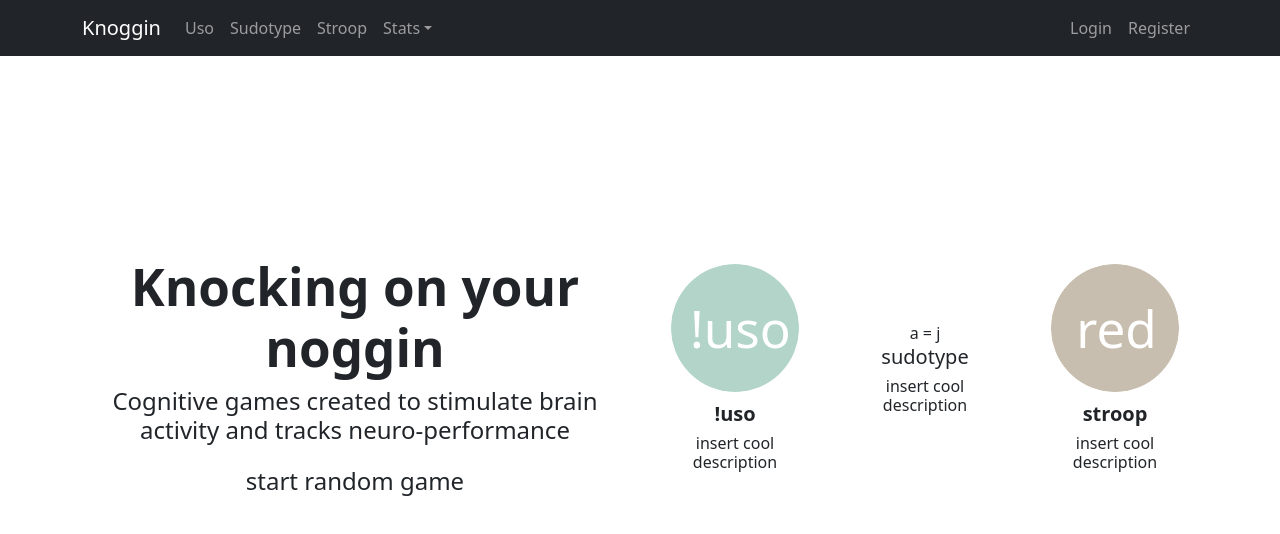
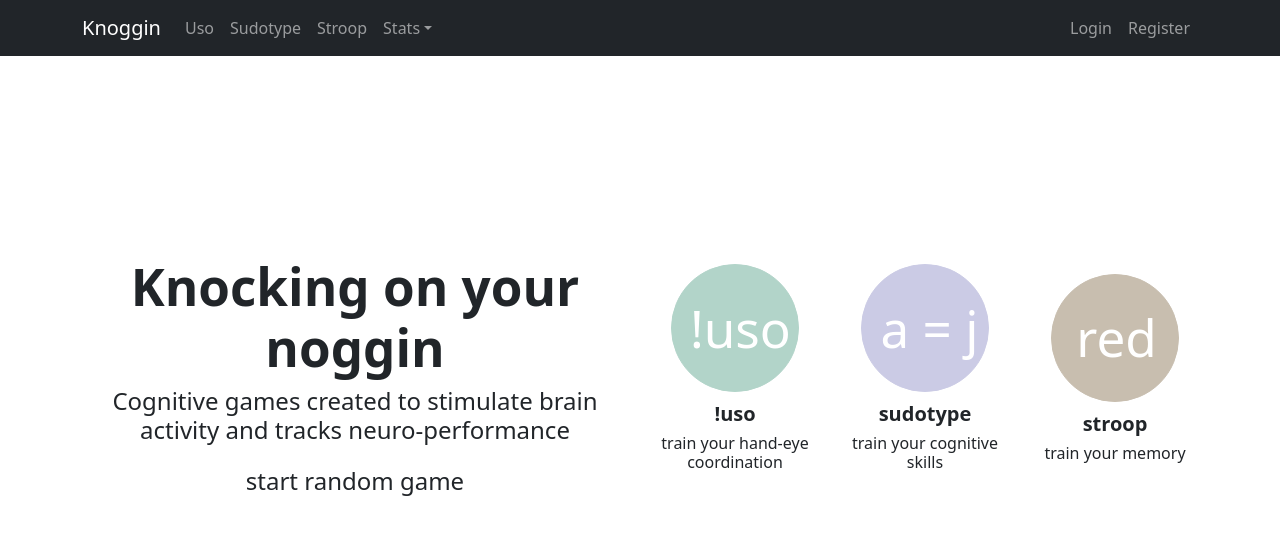
Before and after one commit to TheIvanHu/Knoggin, a React app: page / in a window 1280 px wide. Shown: the top 534 px of the page. Built offline with nearby package versions, Linux system fonts and the light colour scheme; the HTML template or start-up script is replaced by a standard one.

Commit message:
feat: update home

```diff
--- a/src/components/Home.tsx
+++ b/src/components/Home.tsx
@@ -46,16 +46,16 @@ function Home() {
             <h5 className="uso" onClick={() => goUso()}>
               !uso
             </h5>
-            <h6>insert cool description</h6>
+            <h6>train your hand-eye coordination</h6>
           </Col>
           <Col xs={2} className="three">
-            <div className="sudotypeLogo" onClick={() => goSudo()}>
+            <div className="sudoTypeLogo" onClick={() => goSudo()}>
               a = j
             </div>
-            <h5 className="sudotype" onClick={() => goSudo()}>
+            <h5 className="sudoType" onClick={() => goSudo()}>
               sudotype
             </h5>
-            <h6>insert cool description</h6>
+            <h6>train your cognitive skills</h6>
           </Col>
           <Col xs={2} className="four">
             <div className="stroopLogo" onClick={() => goStroop()}>
@@ -64,7 +64,7 @@ function Home() {
             <h5 className="stroop" onClick={() => goStroop()}>
               stroop
             </h5>
-            <h6>insert cool description</h6>
+            <h6>train your memory</h6>
           </Col>
         </Row>
       </Container>
--- a/src/components/NavBar.tsx
+++ b/src/components/NavBar.tsx
@@ -27,11 +27,13 @@ const AppNavBar: React.FC = () => {
             <Nav.Link onClick={() => navigate("/menu-stroop")}>Stroop</Nav.Link>
 
             <NavDropdown title="Stats" id="collapsible-nav-dropdown">
-              <NavDropdown.Item href="/?path=/Uso-data">Uso</NavDropdown.Item>
-              <NavDropdown.Item href="/?path=/Sudotype-data">
-                Sudotype{" "}
+              <NavDropdown.Item onClick={() => navigate("/Uso-data")}>
+                Uso
               </NavDropdown.Item>
-              <NavDropdown.Item href="/?path=/stroop-data">
+              <NavDropdown.Item onClick={() => navigate("/Sudotype-data")}>
+                Sudotype
+              </NavDropdown.Item>
+              <NavDropdown.Item onClick={() => navigate("/stroop-data")}>
                 Stroop
               </NavDropdown.Item>
             </NavDropdown>
```
